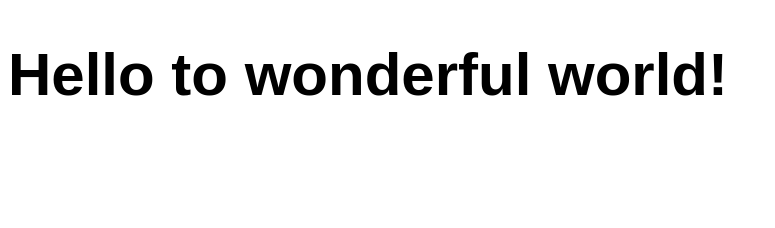
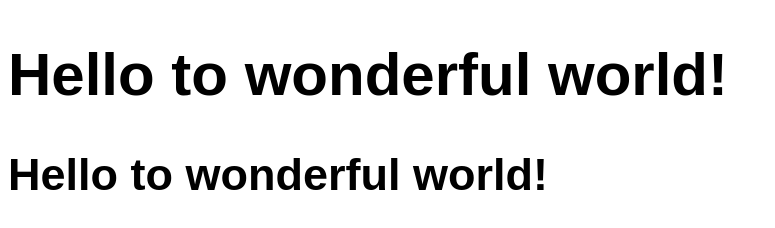
Before and after one commit to ikhlaaq/Github-three, a plain HTML site: page index.html in a window 1280 px wide. Shown: the whole page, without its empty margins (0-775 px from the left). Drawn offline with Linux system fonts and the light colour scheme.

Commit message:
added h2

```diff
--- a/index.html
+++ b/index.html
@@ -7,5 +7,6 @@
     </head>
     <body>
       <h1>Hello to wonderful world!</h1>
+      <h2>Hello to wonderful world!</h2>
     </body>
 </html>
```
